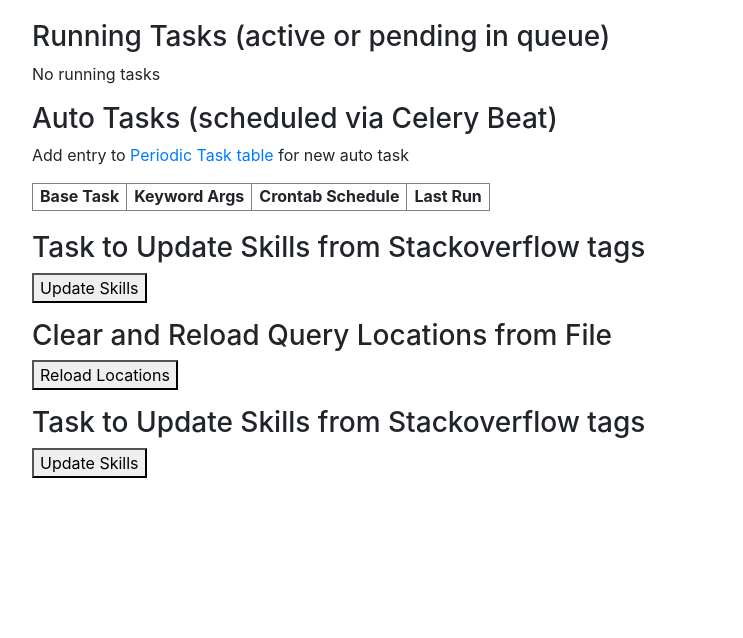
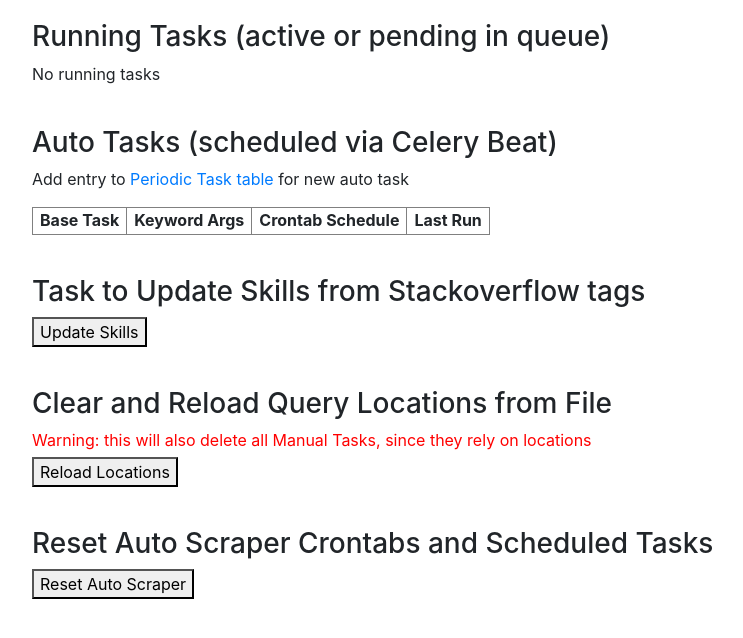
Before and after one commit to awcrosby/jobpost_data, a Django app: template djangosite/home/templates/home/all_tasks.html in a window 1280 px wide. Shown: the part 56-694 px from the top of the page, without its empty margins (53-796 px from the left). Run offline with Django 3.2, Linux system fonts and the light colour scheme; the template is opened without the code that fills it, so the values that code supplies are empty; parts of the project's set-up code (start-up, migrations or seed data) failed here and were passed over; some libraries are stand-ins or nearby versions.

Commit message:
completed buttons to set/reset initial scraper data, add pydocs for tasks

```diff
--- a/djangosite/home/static/style.css
+++ b/djangosite/home/static/style.css
@@ -7,10 +7,14 @@ body { padding-top: 56px; }
 nav .container { padding: 0; }
 .navbar-brand { font-family: "Trebuchet MS", Helvetica, sans-serif; font-weight: bolder }
 
+form input, form select { margin: 0 5px 0 5px; }
+form label { padding-left: 5px; }
+
 table, th, td { border: 1px solid gray; border-collapse: collapse; padding: 0px 7px 2px 7px; }
 table { margin-bottom: 20px; }
 
 .progressbar { background-color: #aaa; border-radius: 5px; width: 105px; }
 .bar-inner { background-color: #085; border-radius: 5px; }
 
-#skills-intro { float: left; margin-right: 10px; }
+.all_tasks { margin-bottom: 40px; }
+.warn { color: red; margin-bottom: 5px; }
--- a/djangosite/home/templates/home/all_tasks.html
+++ b/djangosite/home/templates/home/all_tasks.html
@@ -3,27 +3,25 @@
 
 {% load my_filters %}
 
-<div id="running_tasks">
+<section class="all_tasks">
   <h3>Running Tasks (active or pending in queue)</h3>
   {% if running_tasks %}
   <table>
     <tr>
       <th>Base Task</th>
-      <th>Args</th>
       <th>Keyword Args</th>
     </tr>
     {% for task in running_tasks %} <tr>
       <td>{{ task.name }}</td>
-      <td>{{ task.args }}</td>
       <td>{{ task.kwargs }}</td>
     </tr>{% endfor %}
   </table>
   {% else %}
     <p>No running tasks</p>
   {% endif %}
-</div>
+</section>
 
-<div id="auto_tasks">
+<section class="all_tasks">
   <h3>Auto Tasks (scheduled via Celery Beat)</h3>
   <p>Add entry to <a href="/admin/django_celery_beat/periodictask/">Periodic Task table</a> for new auto task</p>
   <table>
@@ -41,24 +39,25 @@
     </tr>{% endfor %}
 
   </table>
-</div>
+</section>
 
-<section class="button-updates">
+<section class="all_tasks">
   <h3>Task to Update Skills from Stackoverflow tags</h3>
   <button id="update_skills">Update Skills</button>
   <p id="skills_msg"></p>
 </section>
 
-<section class="button-updates">
+<section class="all_tasks">
   <h3>Clear and Reload Query Locations from File</h3>
+  <p class="warn">Warning: this will also delete all Manual Tasks, since they rely on locations</p>
   <button id="reload_locations">Reload Locations</button>
   <p id="loc_msg"></p>
 </section>
 
-<section class="button-updates">
-  <h3>Task to Update Skills from Stackoverflow tags</h3>
-  <button id="update_skills">Update Skills</button>
-  <p id="skills_msg"></p>
+<section class="all_tasks">
+  <h3>Reset Auto Scraper Crontabs and Scheduled Tasks</h3>
+  <button id="reset_scraper_schedule">Reset Auto Scraper</button>
+  <p id="scraper_msg"></p>
 </section>
 
 {% endblock %}
@@ -87,5 +86,16 @@
       }
     });
   });
+
+  // reset auto scraper
+  $('#reset_scraper_schedule').click(function() {
+    $(this).attr('disabled', true)
+    $.ajax({
+      url: '{% url "reset_scraper_schedule" %}',
+      success: function(data) {
+        $('#scraper_msg').html(data.response);
+      }
+    });
+  });
 </script>
 {% endblock %}
--- a/djangosite/home/templates/home/manual_tasks.html
+++ b/djangosite/home/templates/home/manual_tasks.html
@@ -83,6 +83,6 @@
 
   $( document ).ready(check_each_status);
 
-  setInterval(check_each_status, 3000);
+  setInterval(check_each_status, 2000);
 </script>
 {% endblock %}
--- a/djangosite/home/urls.py
+++ b/djangosite/home/urls.py
@@ -5,7 +5,7 @@ urlpatterns = [
     path('', views.index, name='index'),
     path('manual_tasks/', views.manual_tasks, name='manual_tasks'),
     path('all_tasks/', views.all_tasks, name='all_tasks'),
-    path('reset_scraper_schedule/', views.reset_scraper_schedule, name='reset_scraper_schedule'),
+    path('ajax/reset_scraper_schedule/', utils.reset_scraper_schedule, name='reset_scraper_schedule'),
     path('ajax/skills_update/', utils.skills_update, name='skills_update'),
     path('ajax/reload_locations/', utils.reload_locations, name='reload_locations'),
     path('ajax/get_task_progress/', utils.get_task_progress, name='get_task_progress'),
```
Also changed, not shown: djangosite/home/tasks.py (+14 -0 lines), djangosite/home/utils.py (+102 -18 lines), djangosite/home/views.py (+26 -52 lines).
